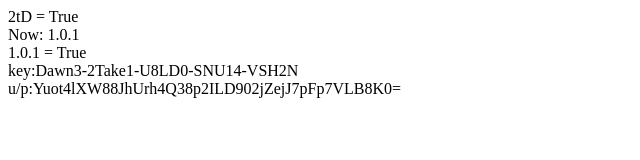
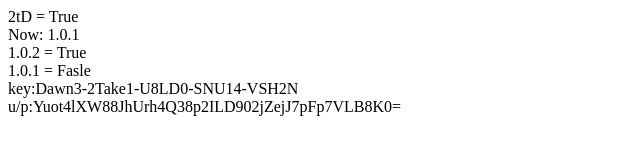
Before and after one commit to hero-Bring/dawnight.github.io, a plain HTML site: page Dawn2T/index.html in a window 1280 px wide. Shown: the whole page, without its empty margins (0-640 px from the left). Drawn offline with Linux system fonts and the light colour scheme.

Commit message:
Update index.html

```diff
--- a/Dawn2T/index.html
+++ b/Dawn2T/index.html
@@ -1,7 +1,8 @@
 <body>
     2tD = True<br>
     Now: 1.0.1<br>
-    1.0.1 = True<br>
+    1.0.2 = True<br>
+    1.0.1 = Fasle<br>
     key:Dawn3-2Take1-U8LD0-SNU14-VSH2N<br>
     u/p:Yuot4lXW88JhUrh4Q38p2ILD902jZejJ7pFp7VLB8K0=<br>
 </body>
```
